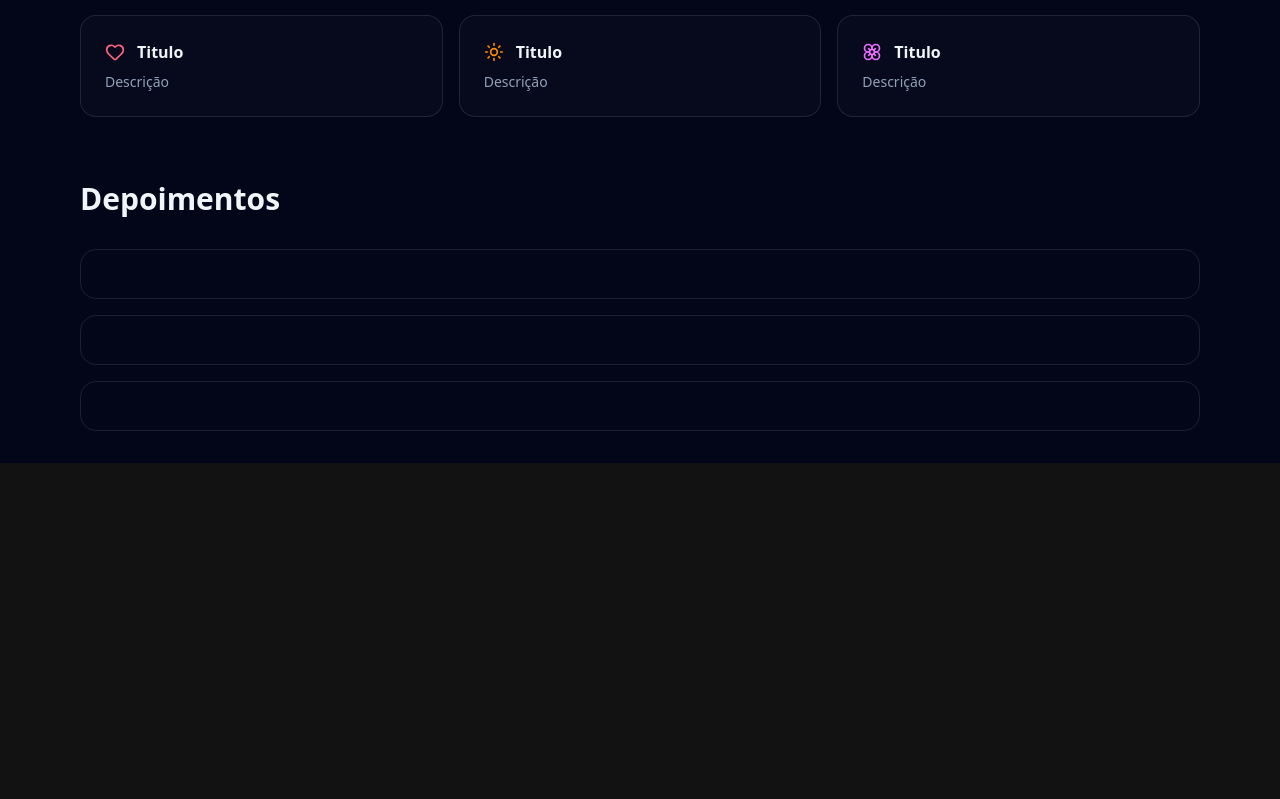
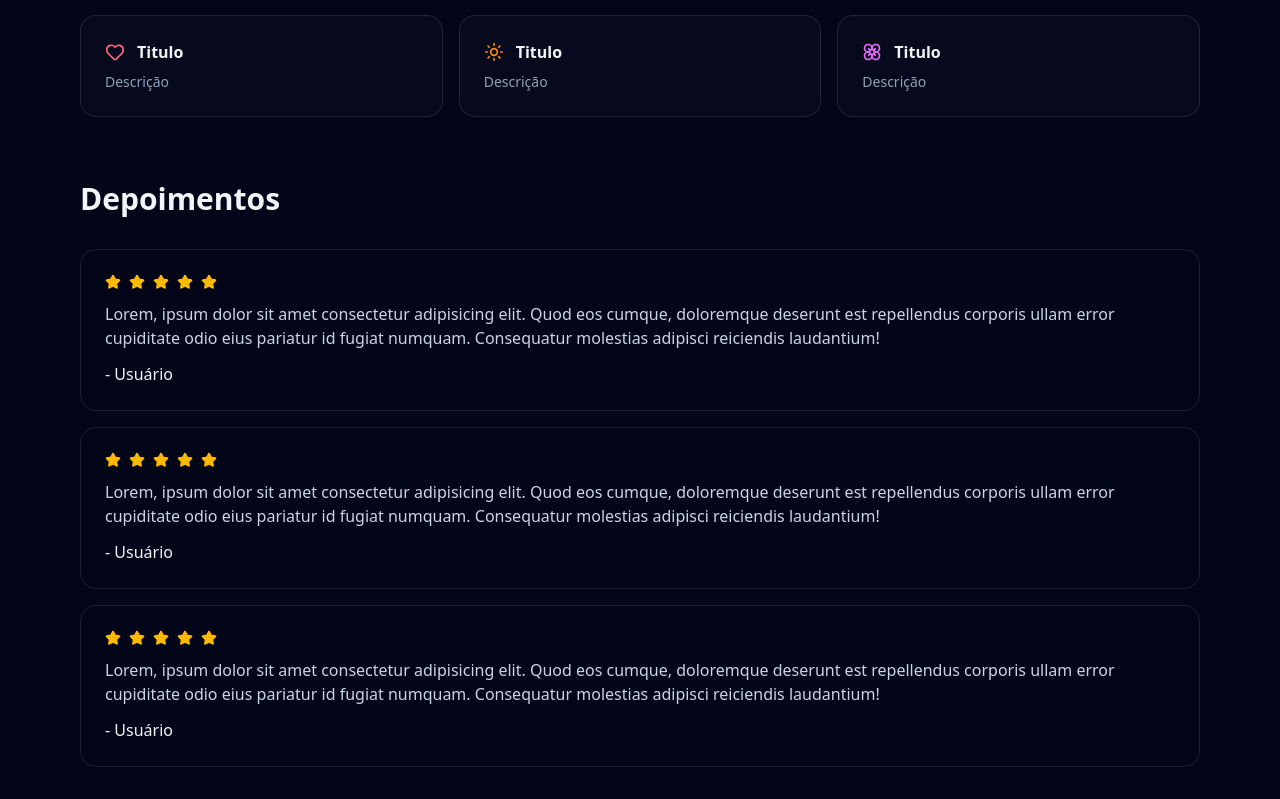
Before and after one commit to Gioomoraes/projeto-site, a React (Vite) app: page / in a window 1280 px wide. Shown: the part 950-1749 px from the top of the page. Before the commit the page ends 1413 px from the top, so only its background shows below. Built offline with nearby package versions, Linux system fonts and the light colour scheme.

Commit message:
feat: add content to testimonials cards

```diff
--- a/src/App.jsx
+++ b/src/App.jsx
@@ -219,7 +219,18 @@ function App() {
               key={i}
               className="rounded-2xl border border-white/10 p-6"
             >
-
+              <div className="flex items-center gap-2 text-amber-400">
+                {Array.from({ length: 5 }).map((_, i) => (
+                  <Star key={i} className="size-4 fill-current" />
+                ))}
+              </div>
+              <p className="mt-3 text-slate-300 ">
+                Lorem, ipsum dolor sit amet consectetur adipisicing elit. Quod
+                eos cumque, doloremque deserunt est repellendus corporis ullam
+                error cupiditate odio eius pariatur id fugiat numquam.
+                Consequatur molestias adipisci reiciendis laudantium!
+              </p>
+              <footer className="mt-3 text-sm-text-slate-400">- Usuário</footer>
             </blockquote>
           ))}
         </div>
```
